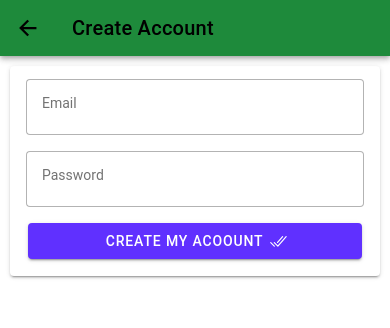
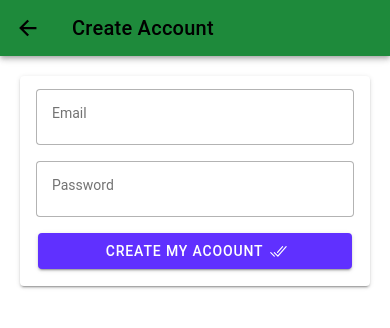
Before and after one commit to binceler/TestApp, a React (Vite) app: page /register in a window 390 px wide. Shown: the top 328 px of the page. Built offline with nearby package versions, Linux system fonts and the light colour scheme.

Commit message:
responsive UI with ionic grid

```diff
--- a/src/pages/Login.tsx
+++ b/src/pages/Login.tsx
@@ -1,4 +1,4 @@
-import { IonButton, IonCard, IonCardContent, IonContent, IonFooter, IonHeader, IonIcon, IonInput, IonPage, IonTitle, IonToolbar, useIonLoading, useIonRouter } from '@ionic/react';
+import { IonButton, IonCard, IonCardContent, IonCol, IonContent, IonFooter, IonGrid, IonHeader, IonIcon, IonInput, IonPage, IonRow, IonTitle, IonToolbar, useIonLoading, useIonRouter } from '@ionic/react';
 import React, { useEffect, useState } from 'react';
 import { logInOutline, personCircleOutline } from 'ionicons/icons'
 import FCC from '../assets/fcc.svg'
@@ -54,10 +54,17 @@ const Login: React.FC = () => {
                         <IonTitle>Free Code Camp</IonTitle>
                     </IonToolbar>
                 </IonHeader>
-                <IonContent scrollY={false}>
+                <IonContent scrollY={false} className="ion-padding">
+                    <IonGrid fixed>
+                        <IonRow class='ion-justify-content-center'>
+                            <IonCol size="12" sizeMd='8' sizeLg='6' sizeXl='4'>
                                 <div className='ion-text-center ion-padding'>
                                     <img src={ FCC } alt='FCC Logo' width={'50%'}></img>
                                 </div>
+                            </IonCol>
+                        </IonRow>
+                        <IonRow class='ion-justify-content-center'>
+                            <IonCol size="12" sizeMd='8' sizeLg='6' sizeXl='4'>
                                 <IonCard>
                                     <IonCardContent>
                                         <form onSubmit={doLogin}>
@@ -79,6 +86,9 @@ const Login: React.FC = () => {
                                         </form>
                                     </IonCardContent>
                                 </IonCard>
+                            </IonCol>
+                        </IonRow>
+                    </IonGrid>
                 </IonContent>
 
             </IonPage>
--- a/src/pages/Register.tsx
+++ b/src/pages/Register.tsx
@@ -1,5 +1,5 @@
 import { WebView } from '@capacitor/core';
-import { IonBackButton, IonButton, IonButtons, IonCard, IonCardContent, IonContent, IonHeader, IonIcon, IonInput, IonPage, IonTitle, IonToolbar, useIonRouter } from '@ionic/react';
+import { IonBackButton, IonButton, IonButtons, IonCard, IonCardContent, IonCol, IonContent, IonGrid, IonHeader, IonIcon, IonInput, IonPage, IonRow, IonTitle, IonToolbar, useIonRouter } from '@ionic/react';
 import { checkmarkDoneOutline, logInOutline, personCircleOutline } from 'ionicons/icons';
 import React from 'react';
 
@@ -22,6 +22,9 @@ const Register: React.FC = () => {
                 </IonToolbar>
             </IonHeader>
             <IonContent scrollY={false}>
+                <IonGrid fixed>
+                    <IonRow class='ion-justify-content-center'>
+                        <IonCol size="12" sizeMd='8' sizeLg='6' sizeXl='4'>
                             <IonCard>
                                 <IonCardContent>
                                     <form onSubmit={doRegister}>
@@ -34,6 +37,9 @@ const Register: React.FC = () => {
                                     </form>
                                 </IonCardContent>
                             </IonCard>
+                        </IonCol>
+                    </IonRow>
+                </IonGrid>
             </IonContent>
 
         </IonPage>
```
Lines whose indentation alone changed are shown as unchanged.
